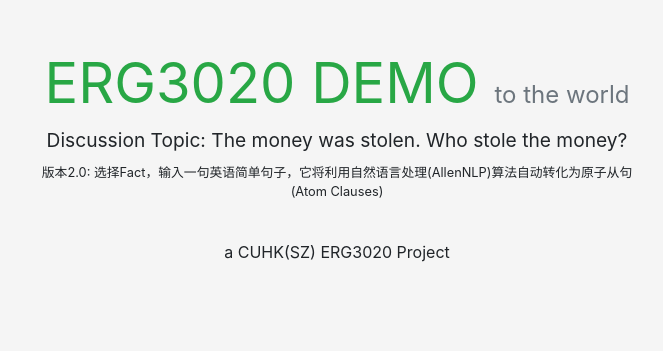
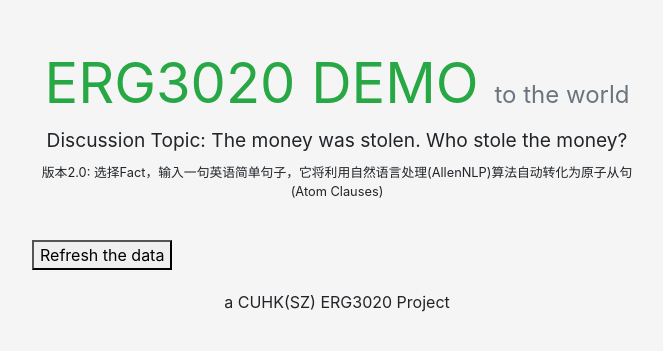
Before and after one commit to BlueRainLi/ERG3020-Project, a Flask app: template sayhello/templates/base.html in a window 1280 px wide. Shown: the top 351 px of the page, without its empty margins (303-966 px from the left). Run offline with Flask 2, Linux system fonts and the light colour scheme; the template is opened without the code that fills it, so the values that code supplies are empty; parts of the project's set-up code (start-up, migrations or seed data) failed here and were passed over; some libraries are stand-ins or nearby versions.

Commit message:
Add a button to refresh the data

```diff
--- a/sayhello/templates/base.html
+++ b/sayhello/templates/base.html
@@ -28,7 +28,9 @@
 
     </header>
 
-
+    <form action="/refresh" method="get" class="form">
+        <button name="refresh" type="button" class="button">Refresh the data</button>
+    </form>
 
     {% for message in get_flashed_messages() %}
         <div class="alert alert-info">
--- a/sayhello/views.py
+++ b/sayhello/views.py
@@ -6,6 +6,7 @@
     :license: MIT, see LICENSE for more details.
 """
 from flask import flash, redirect, url_for, render_template
+import sqlite3
 
 from sayhello import app, db
 from sayhello.forms import HelloForm, RestoreForm
@@ -18,12 +19,13 @@
 
 #
 utils = UserPredict()
+
+
 #
 
 
 @app.route('/', methods=['GET', 'POST'])
 def index():
-
     fact_form = HelloForm()
 
     if fact_form.validate_on_submit():
@@ -79,7 +81,6 @@
         elif i.c_type == "Emotional":
             emotionals.append(i)
 
-
     entity_dict = utils.commonDB.fetch()
     nen_per = ','.join(entity_dict['PER'])
     nen_loc = ','.join(entity_dict['LOC'])
@@ -87,3 +88,12 @@
     return render_template('index.html', fact_form=fact_form,
                            predicates=predicates, facts=facts, emotionals=emotionals, nen_per=nen_per,
                            nen_loc=nen_loc, nen_org=nen_org)
+
+
+@app.route('/refresh', methods=["GET"])
+def refresh():
+    conn = sqlite3.connect("data.db")
+    cur = conn.cursor()
+    cur.execute("DELETE FROM message")
+    conn.close()
+    return redirect(url_for("/"))
```
